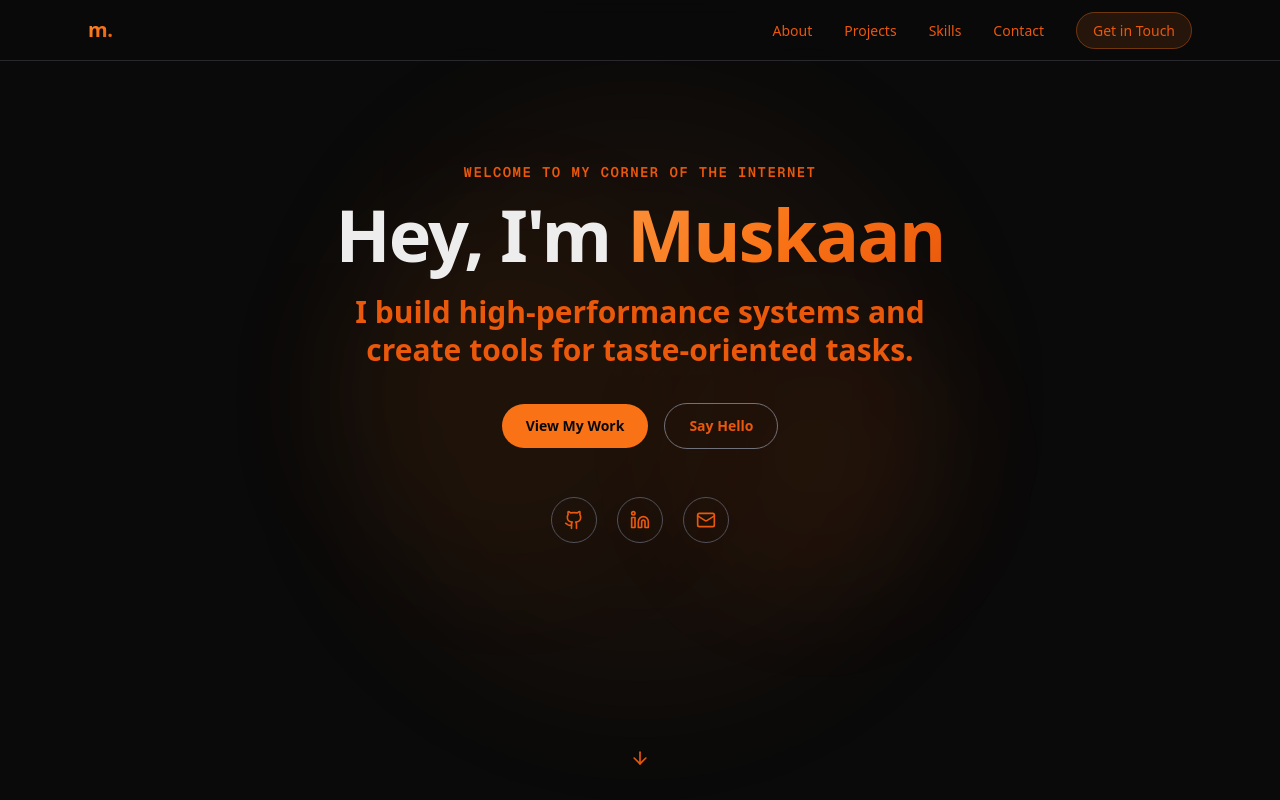
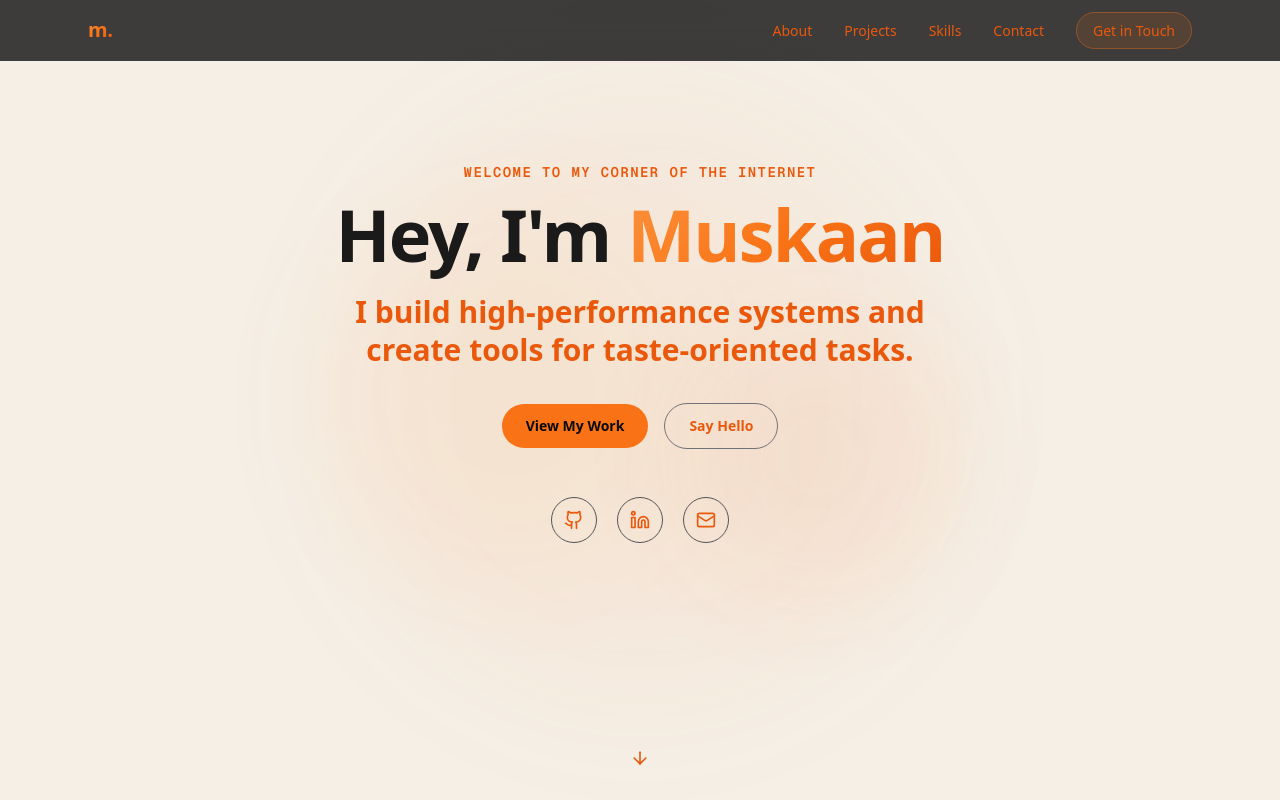
Before and after one commit to m-skaan/musk2an, a Next.js app: page / in a window 1280 px wide. Shown: the top 800 px of the page. Built offline with nearby package versions, Linux system fonts and the light colour scheme.

Commit message:
fixing coloring kinda

```diff
--- a/src/app/globals.css
+++ b/src/app/globals.css
@@ -1,8 +1,8 @@
 @import "tailwindcss";
 
 @theme inline {
-  --color-background: #0a0a0a;
-  --color-foreground: #ededed;
+  --color-background: #F5EFE6;
+  --color-foreground: #1a1a1a;
   --color-orange-400: #fb923c;
   --color-orange-500: #f97316;
   --color-orange-600: #ea580c;
@@ -22,7 +22,7 @@
 
 * {
   scrollbar-width: thin;
-  scrollbar-color: #f97316 #18181b;
+  scrollbar-color: #f97316 #F5EFE6;
 }
 
 html {
@@ -30,8 +30,8 @@ html {
 }
 
 body {
-  background: #0a0a0a;
-  color: #ededed;
+  background: #F5EFE6;
+  color: #1a1a1a;
   font-family: var(--font-sans), system-ui, sans-serif;
 }
 
```
